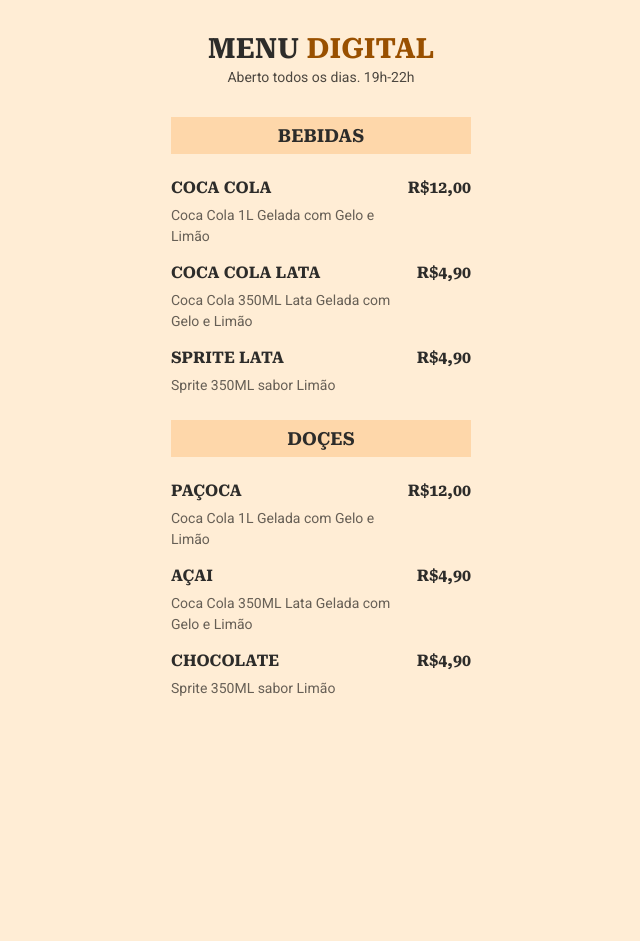
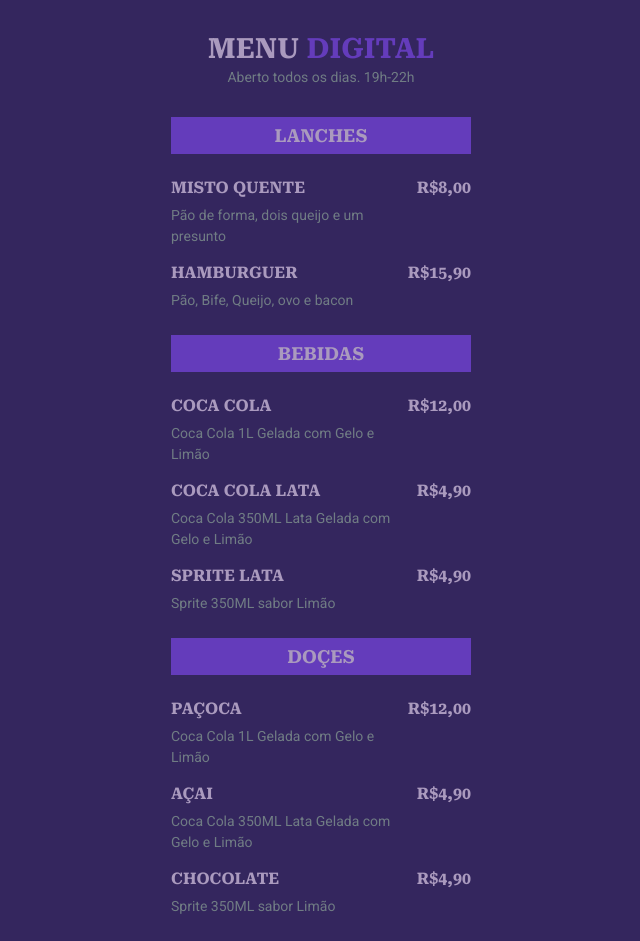
Before and after one commit to rhyannc/menu-digital, a PHP site: page / in a window 1280 px wide. Shown: the whole page, without its empty margins (319-959 px from the left). Before the commit the page ends 696 px from the top, so only its background shows below. Run offline with PHP 8.4, Linux system fonts and the light colour scheme.

Commit message:
Add files via upload

```diff
--- a/index.html
+++ b/index.html
@@ -19,6 +19,37 @@
     <h1>Menu <span>Digital</span></h1>
     <p>Aberto todos os dias. 19h-22h</p>
 </header>
+
+<section>
+    <h2>Lanches</h2>
+
+    <ul>
+        <li>
+            <div class="details">
+                <h3>Misto quente</h3>
+                <p class="description">
+                    Pão de forma, dois queijo e um presunto
+                </p>
+            </div>
+            <strong class="price">R$8,00</strong>
+        </li>
+
+        <li>
+            <div class="details">
+                <h3>Hamburguer</h3>
+                <p class="description">
+                    Pão, Bife, Queijo, ovo e bacon
+                </p>
+            </div>
+            <strong class="price">
+                R$15,90
+            </strong>
+        </li>
+
+
+    </ul>
+
+</section>
 
 <section>
     <h2>Bebidas</h2>
--- a/styles.css
+++ b/styles.css
@@ -5,7 +5,7 @@
 }
 
 body {
-    background-color: #FFEDD5;
+    background-color: #34265e;
     font-family: 'Roboto', sans-serif;
 }
 
@@ -34,11 +34,11 @@ header h1{
 }
 
 header h1 span{
-    color: #995000;
+    color: #643cbb;
 }
 
 header p{
-    color: rgba(0, 0, 0, 0.7);
+    color: #707c84;
     font-size: 14px;
     line-height: 16px;
 }
@@ -50,7 +50,7 @@ section {
 }
 
 section h2{
-    background-color: #FED7AA;
+    background-color: #643cbb;
     padding: 8px 16px;
     text-align: center;
 
@@ -77,7 +77,7 @@ li .details{
 }
 
 .details p{
-    color: rgba(0, 0, 0, 0.6);
+    color: #707c84;
     font-size: 14px;
     line-height: 21px;
 }
@@ -88,5 +88,5 @@ h1,h2,h3,
 .price{
     font-family: 'Roboto Serif', Serif;
     text-transform: uppercase;
-    color: #2D2C2A;
+    color: #aa9abe;
 }
```
